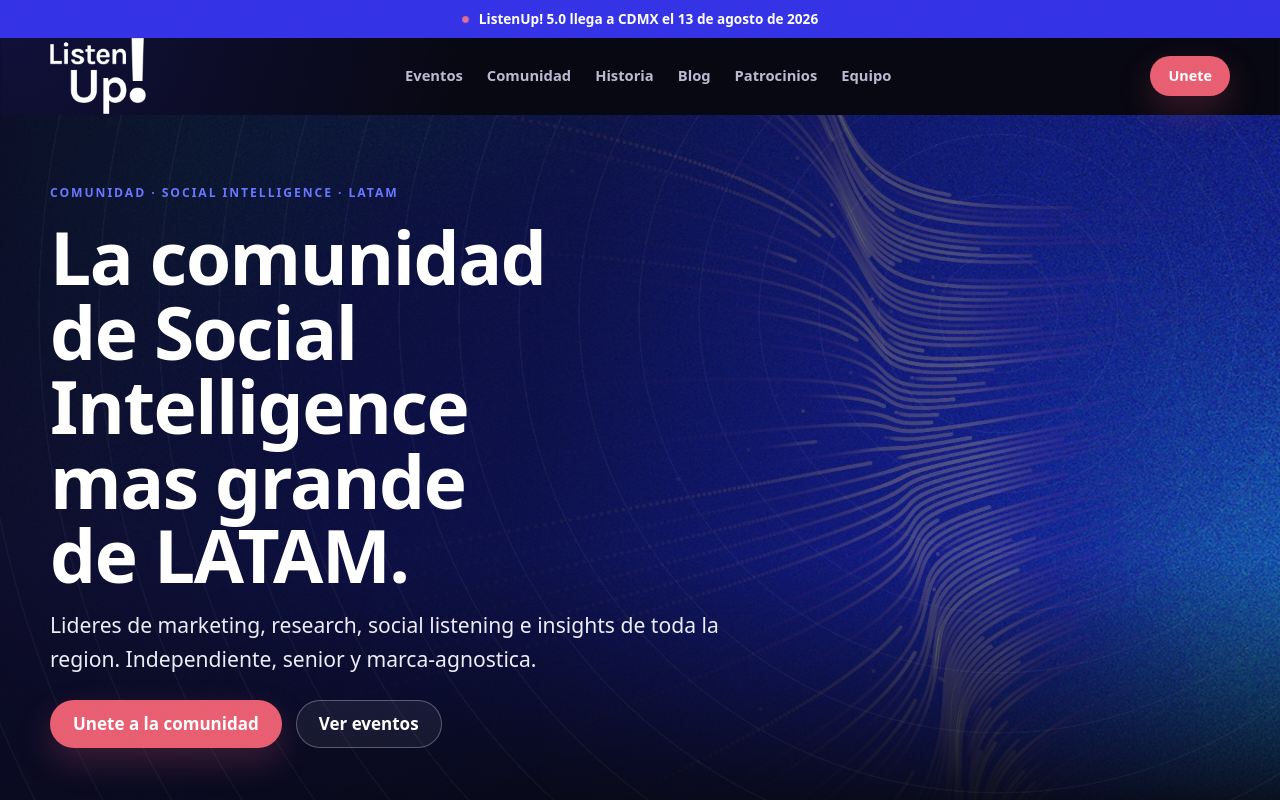
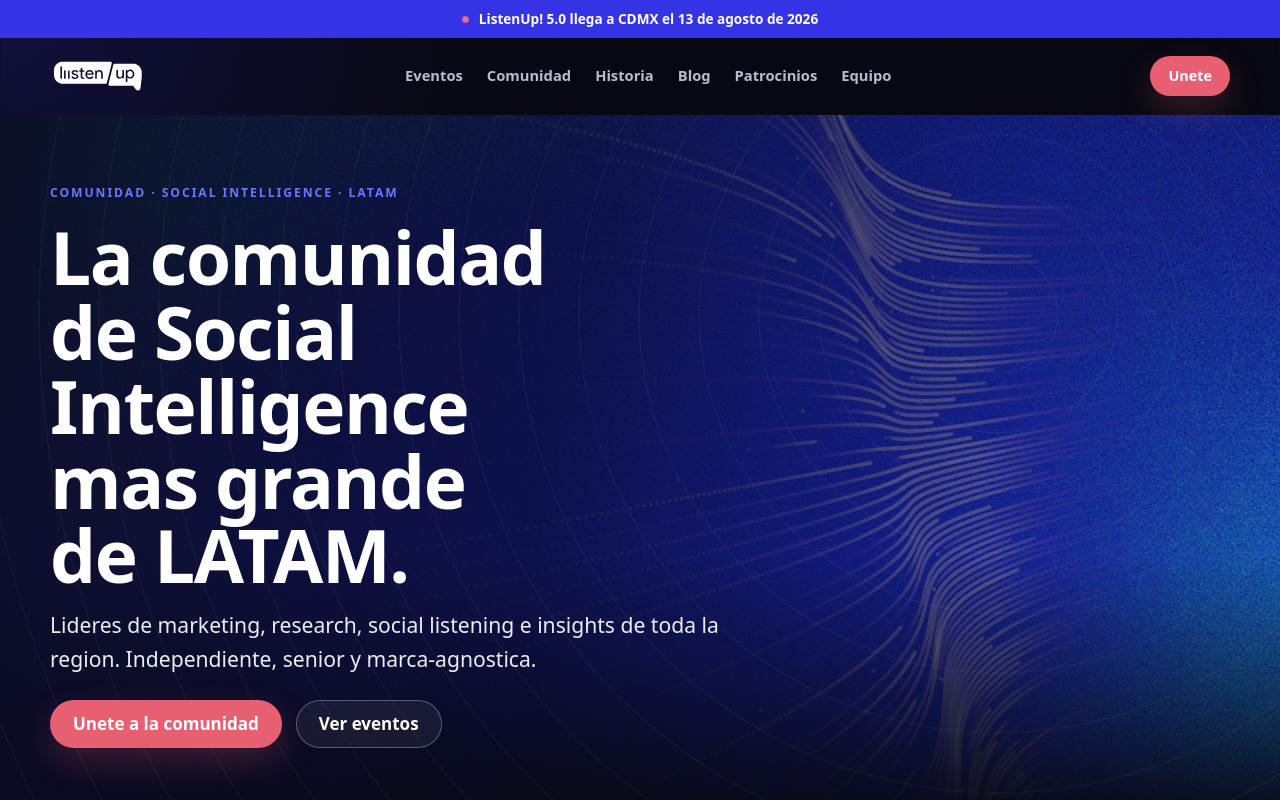
Before and after one commit to noisia-ai/listen-up, a plain HTML site: page index.html in a window 1280 px wide. Shown: the top 800 px of the page. Drawn offline with Linux system fonts and the light colour scheme; a web font is replaced by a local one.

Commit message:
add image

```diff
--- a/index.html
+++ b/index.html
@@ -35,7 +35,7 @@
     <header class="site-header" id="siteHeader">
       <div class="container header-grid">
         <a class="brand" href="#inicio" aria-label="ListenUp! inicio">
-          <img src="assets/listenup-logo.png" alt="ListenUp!" width="112" height="88" />
+          <img src="assets/listenup-logo-white.svg" alt="ListenUp!" width="112" height="88" />
         </a>
 
         <nav class="desktop-nav" aria-label="Navegacion principal">
```
Also changed, not shown: assets/listenup-logo-white.svg (added).
